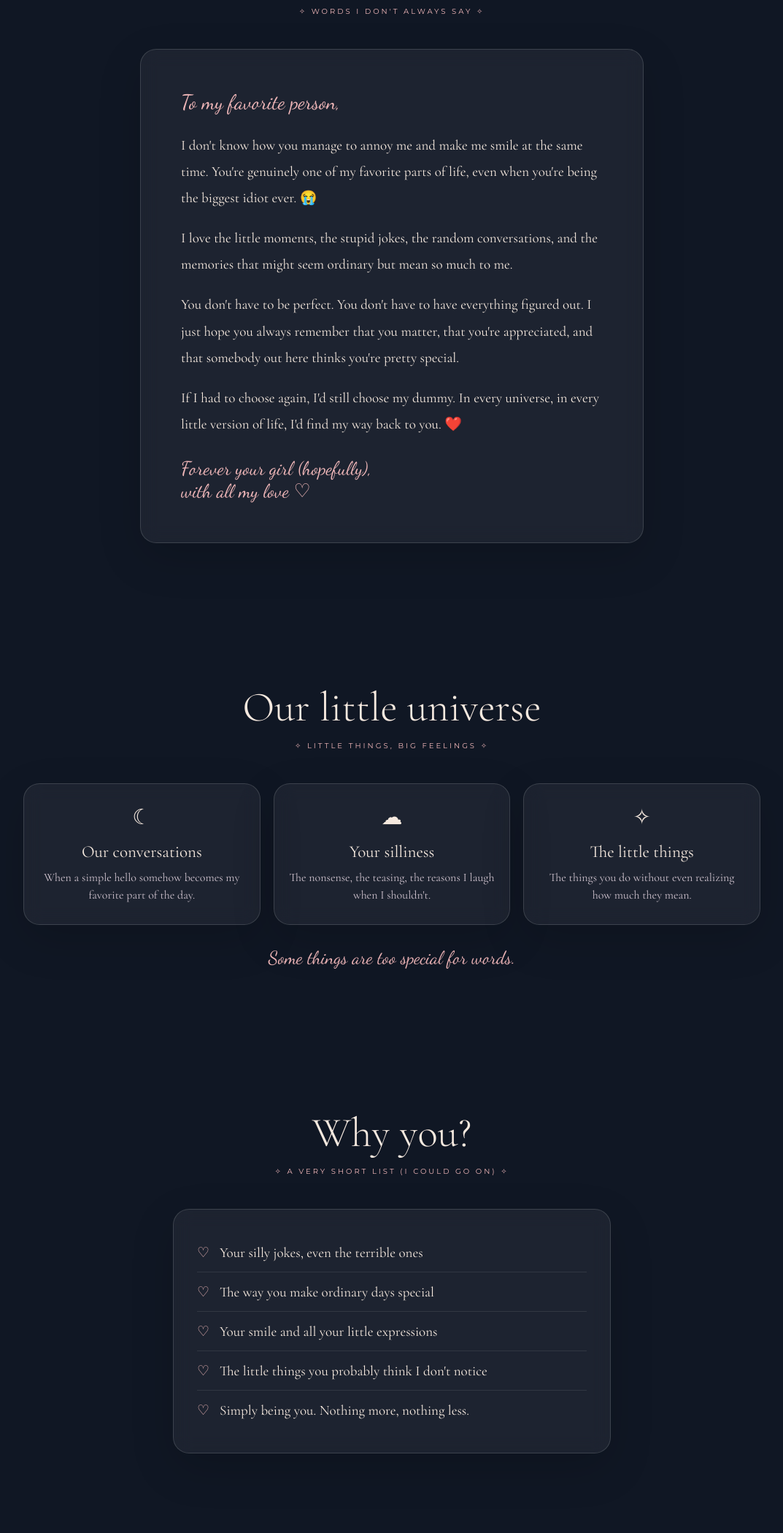
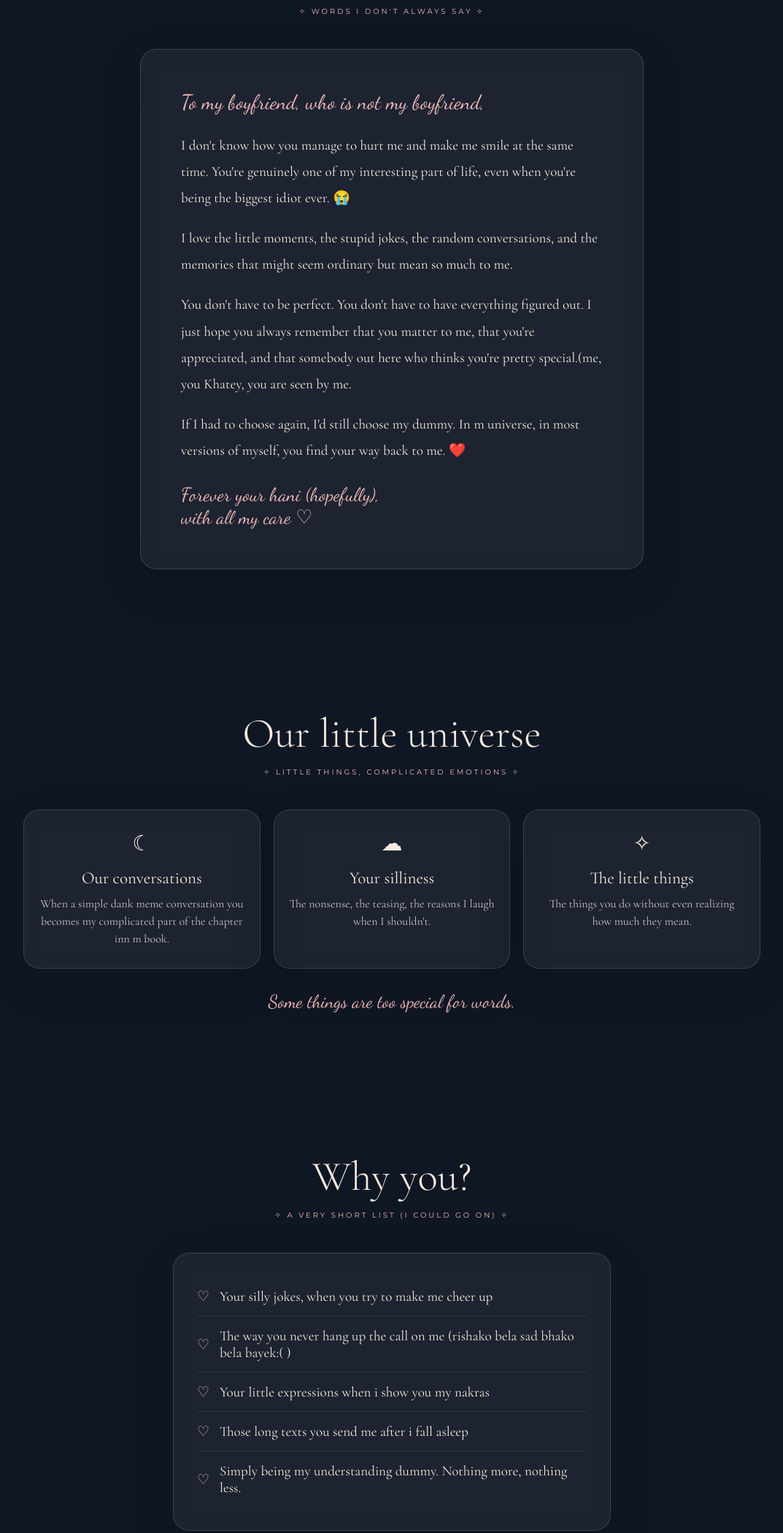
Before and after one commit to adoreKreeti/ankit-basnet, a plain HTML site: page index.html in a window 1280 px wide. Shown: the part 1091-3191 px from the top of the page at 73% size, without its empty margins (103-1176 px from the left). Drawn offline with nearby package versions, Linux system fonts and the light colour scheme.

Commit message:
Update index.html

```diff
--- a/index.html
+++ b/index.html
@@ -4,7 +4,7 @@
 <head>
 <meta charset="UTF-8">
 <meta name="viewport" content="width=device-width, initial-scale=1.0">
-<title>For Ankit ♡</title>
+<title>From Ankit to Kreetika 3 oct, 2026</title>
 <link href="https://fonts.googleapis.com/css2?family=Cormorant+Garamond:wght@300;400;500;600&family=Dancing+Script:wght@400;500;600&family=Montserrat:wght@300;400;500&display=swap" rel="stylesheet">
 
 <style>
@@ -434,11 +434,11 @@ footer span { color: var(--pink); }
   <h2 class="section-title">Dear, my dummy</h2>
   <p class="section-sub">✧ WORDS I DON'T ALWAYS SAY ✧</p>
   <div class="glass letter">
-    <h3>To my favorite person,</h3>
+    <h3>To my boyfriend, who is not my boyfriend,</h3>
     <p>
-      I don't know how you manage to annoy me and make me
+      I don't know how you manage to hurt me and make me
       smile at the same time. You're genuinely one of my
-      favorite parts of life, even when you're being the
+      interesting part of life, even when you're being the
       biggest idiot ever. 😭
     </p>
     <p>
@@ -449,37 +449,37 @@ footer span { color: var(--pink); }
     <p>
       You don't have to be perfect. You don't have to
       have everything figured out. I just hope you always
-      remember that you matter, that you're appreciated,
-      and that somebody out here thinks you're pretty
-      special.
+      remember that you matter to me, that you're appreciated,
+      and that somebody out here who thinks you're pretty
+      special.(me, you Khatey, you are seen by me.
     </p>
     <p>
       If I had to choose again, I'd still choose my dummy.
-      In every universe, in every little version of life,
-      I'd find my way back to you. ❤️
+      In m universe, in most versions of myself,
+      you find  your way back to me. ❤️
     </p>
     <div class="signature">
-      Forever your girl (hopefully),<br>
-      with all my love ♡
+      Forever your hani (hopefully),<br>
+      with all my care ♡
     </div>
   </div>
 </section>
 
 <section class="content" id="moments">
   <h2 class="section-title">Our little universe</h2>
-  <p class="section-sub">✧ LITTLE THINGS, BIG FEELINGS ✧</p>
+  <p class="section-sub">✧ LITTLE THINGS, COMPLICATED EMOTIONS ✧</p>
   <div class="grid">
-    <div class="glass memory" onclick="toast('Some moments deserve to last forever. ♡')">
+    <div class="glass memory" onclick="toast('Some moments deserve to last in a page of "Hani and Dummy" ♡')">
       <span class="emoji">☾</span>
       <h3>Our conversations</h3>
-      <p>When a simple hello somehow becomes my favorite part of the day.</p>
+      <p>When a simple dank meme conversation you becomes my complicated part of the chapter inn m book.</p>
     </div>
     <div class="glass memory" onclick="toast('You are my favorite kind of chaos. ♡')">
       <span class="emoji">☁</span>
       <h3>Your silliness</h3>
       <p>The nonsense, the teasing, the reasons I laugh when I shouldn't.</p>
     </div>
-    <div class="glass memory" onclick="toast('If I could bottle a feeling, it would be this one. ♡')">
+    <div class="glass memory" onclick="toast('If I want warmth in the winter, it would be our comfort ♡')">
       <span class="emoji">✧</span>
       <h3>The little things</h3>
       <p>The things you do without even realizing how much they mean.</p>
@@ -494,20 +494,20 @@ footer span { color: var(--pink); }
   <h2 class="section-title">Why you?</h2>
   <p class="section-sub">✧ A VERY SHORT LIST (I COULD GO ON) ✧</p>
   <div class="glass love-list">
-    <div class="love-item" onclick="toast('YES. EVEN WHEN YOU ARE ANNOYING. ♡')">
-      <span>♡</span> Your silly jokes, even the terrible ones
+    <div class="love-item" onclick="toast('YES. EVEN WHEN YOU ARE ZIDDI ABOUT NOT LETTING GO OF ME ♡')">
+      <span>♡</span> Your silly jokes, when you try to make me cheer up
     </div>
-    <div class="love-item" onclick="toast('You have no idea how cute you are. ♡')">
-      <span>♡</span> The way you make ordinary days special
+    <div class="love-item" onclick="toast('You have no idea how cute you are when you look at me with those eyes♡')">
+      <span>♡</span> The way you never hang up the call on me (rishako bela sad bhako bela bayek:( )
     </div>
-    <div class="love-item" onclick="toast('That smile is not helping your case. ♡')">
-      <span>♡</span> Your smile and all your little expressions
+    <div class="love-item" onclick="toast('That smile looks pretty on you♡')">
+      <span>♡</span> Your little expressions when i show you my nakras
     </div>
     <div class="love-item" onclick="toast('I notice more than you think. ♡')">
-      <span>♡</span> The little things you probably think I don't notice
+      <span>♡</span> Those long texts you send me after i fall asleep
     </div>
     <div class="love-item" onclick="toast('It was always going to be you, dummy. ♡')">
-      <span>♡</span> Simply being you. Nothing more, nothing less.
+      <span>♡</span> Simply being my understanding dummy. Nothing more, nothing less.
     </div>
   </div>
 </section>
@@ -526,22 +526,22 @@ footer span { color: var(--pink); }
       Open this, dummy ♡
     </button>
     <div id="secret">
-      <h3>Surpriseee, my love. 🌙</h3>
+      <h3>Surpriseee, my rabbitfur-wetrat-mydog-khatey-oibhai-cutie-dumboidiotmanchild-mysweetestcrybaby. 🌙</h3>
       <p>
         If you ever wonder whether you're special to me,
         I hope you remember this little corner of the
         internet that I made just for you.
       </p>
       <p>
-        You are loved in the quiet moments, in the silly
+        You are cared in the quiet moments, in the silly
         moments, and even when you're being an absolute
-        headache. 😭❤️
+        mess. 😭❤️
       </p>
       <p>
         Happy Boyfriend Day, Ankit Basnet.
         Now come here. I want a hug. 🫂
       </p>
-      <div class="signature">I love you, my dummy. ♡</div>
+      <div class="signature">You are seen, my dummy. ♡</div>
     </div>
   </div>
 </section>
```
